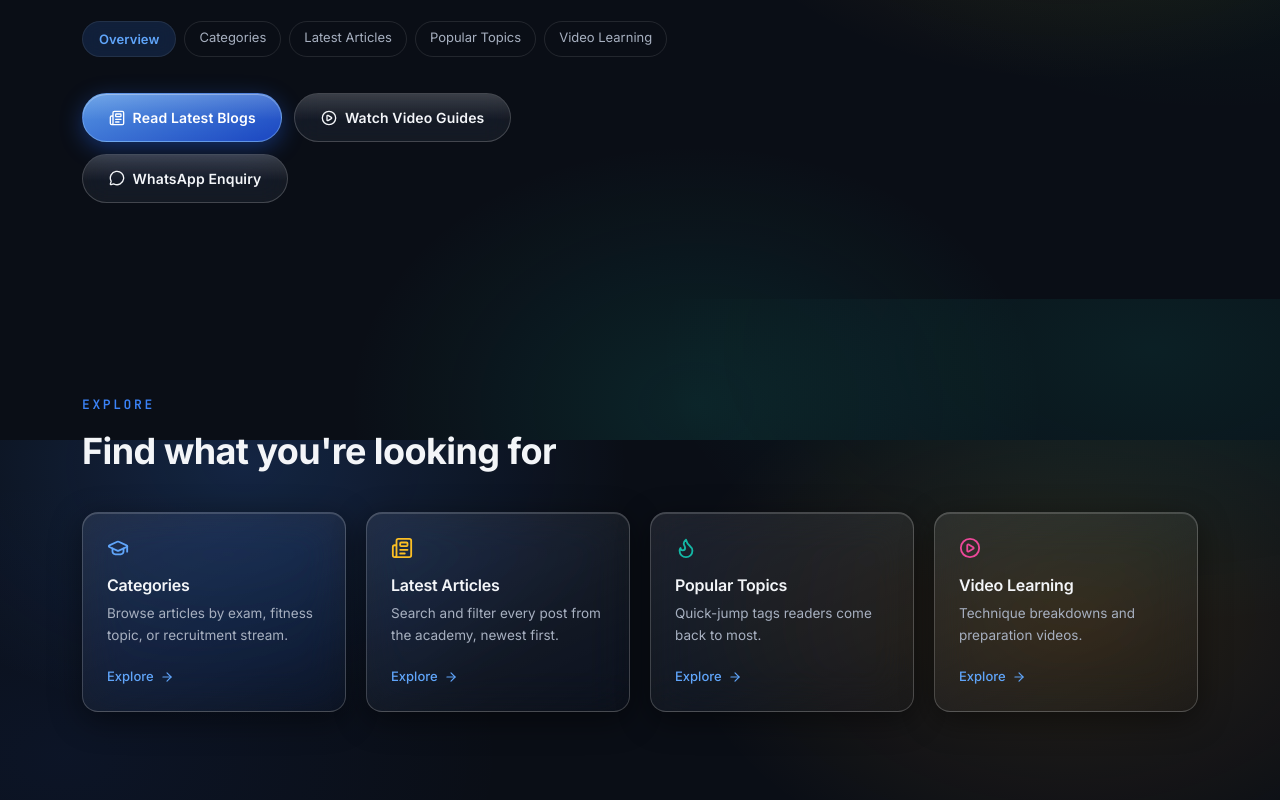
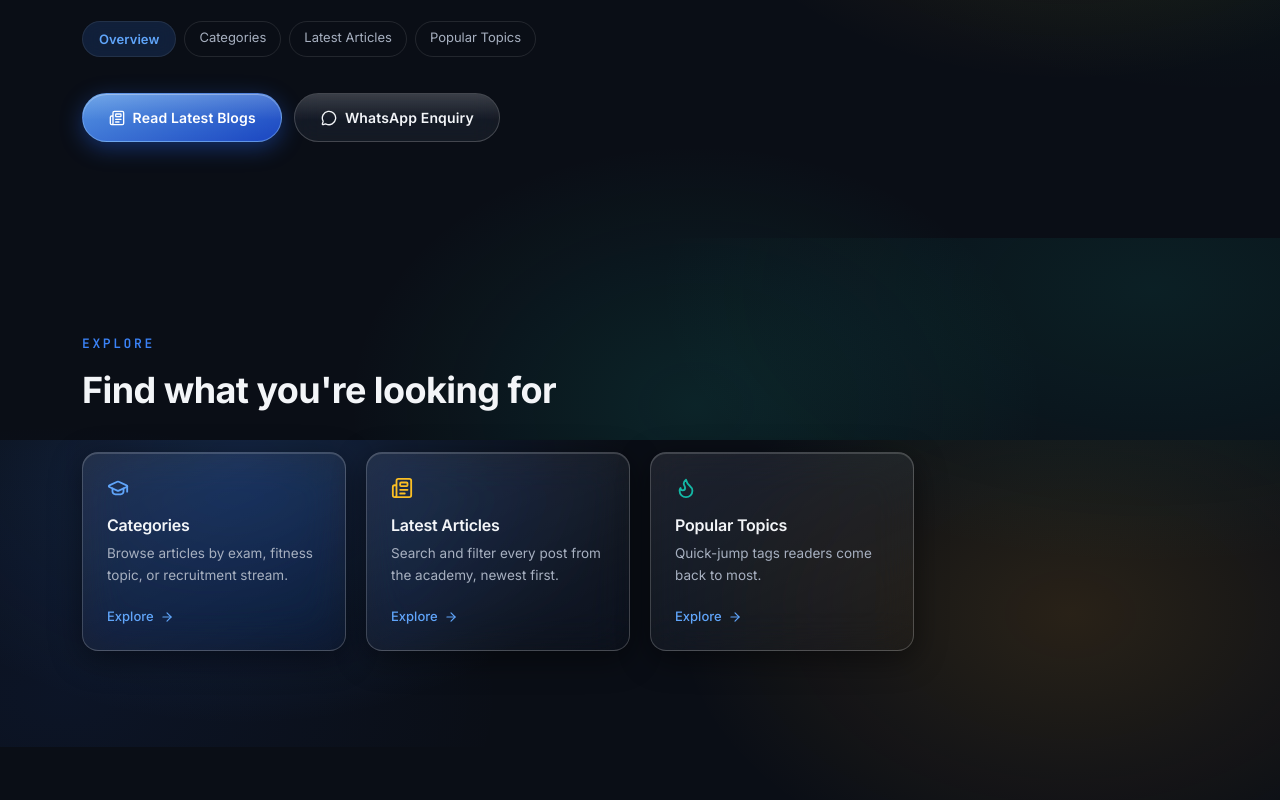
Before and after one commit to ashishdevopskp-stack/lakhisaraphysicalacademy_web, a Next.js app: page /blogs in a window 1280 px wide. Shown: the part 360-1160 px from the top of the page. Built offline with nearby package versions, Linux system fonts and the light colour scheme.

Commit message:
the subpages added

```diff
--- a/app/blogs/page.tsx
+++ b/app/blogs/page.tsx
@@ -48,7 +48,7 @@ export const BLOG_NAV = [
   { href: "/blog/categories", label: "Categories" },
   { href: "/blog/articles", label: "Latest Articles" },
   { href: "/blog/topics", label: "Popular Topics" },
-  { href: "/blog/videos", label: "Video Learning" },
+
 ];
 
 export function BlogSubNav({ current }: { current: string }) {
@@ -111,9 +111,7 @@ function BlogHero() {
             <Button href="/blog/articles" variant="primary" icon={Newspaper}>
               Read Latest Blogs
             </Button>
-            <Button href="/blog/videos" variant="secondary" icon={PlayCircle}>
-              Watch Video Guides
-            </Button>
+
             <Button
               href={`https://wa.me/${WHATSAPP_NUMBER}`}
               variant="secondary"
@@ -150,12 +148,7 @@ const EXPLORE_CARDS = [
     title: "Popular Topics",
     desc: "Quick-jump tags readers come back to most.",
   },
-  {
-    href: "/blogs/videos",
-    icon: PlayCircle,
-    title: "Video Learning",
-    desc: "Technique breakdowns and preparation videos.",
-  },
+
 ];
 
 const ICON_TINTS = [
--- a/app/contact/page.tsx
+++ b/app/contact/page.tsx
@@ -17,8 +17,8 @@ import {
   Camera as Instagram,
   Navigation,
 } from "lucide-react";
-import Container from "../../components/Container";
-import Button from "../../components/Button";
+import Container from "../components/Container";
+import Button from "../components/Button";
 
 const EASE = [0.22, 0.61, 0.36, 1] as const;
 const WHATSAPP_NUMBERS = ["918863081082", "917739776471"];
```
Also changed, not shown: app/blogs/videos/page.tsx (deleted), app/events/videos/page.tsx (deleted).
